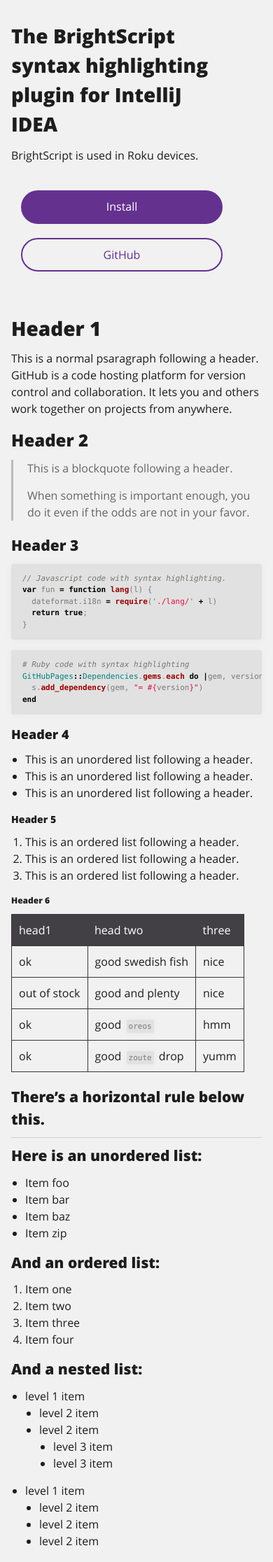
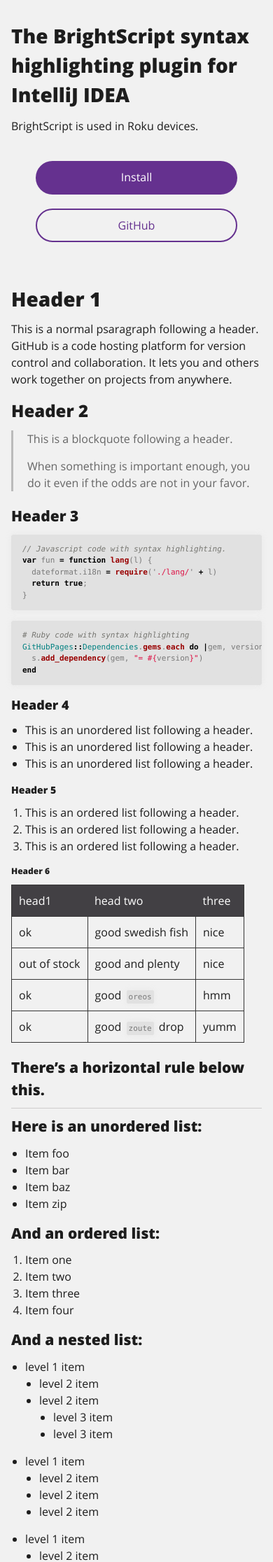
Before and after one commit to ev3rse/bs-page, a Jekyll site: the page built from README.md, in a window 390 px wide. Shown: the top 2232 px of the page at 70% size. Built offline with Jekyll 4.4.1, drawn with Linux system fonts in a browser that asks for light colours; our own code applies the rules of GitHub Pages for plain Markdown files.

Commit message:
Minor fixes markup

```diff
--- a/_sass/jekyll-theme-slate.scss
+++ b/_sass/jekyll-theme-slate.scss
@@ -371,7 +371,7 @@ Small Device Styles
 		display: none;
 	}
 
-	.bs-header-left-col {
+	.bs-header .bs-header-left-col {
 		padding-right: 0;
 	}
 }
```
